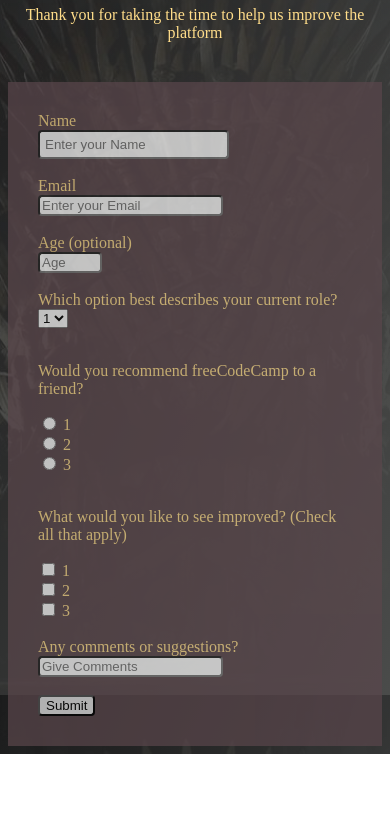
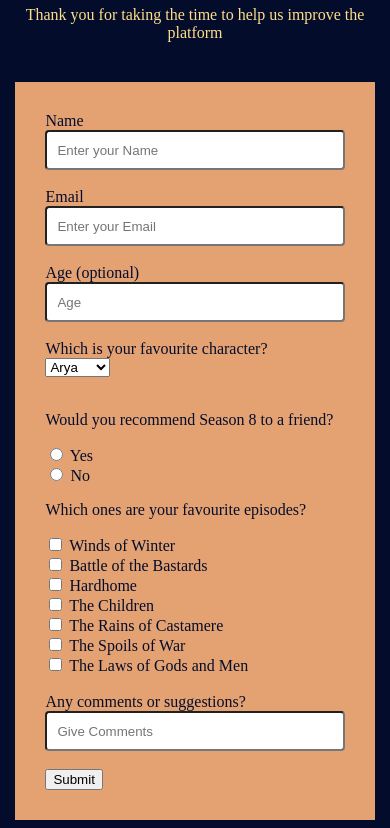
Before and after one commit to Suniti13/7Days7Websites, a plain HTML site: page FCC_SurveyForm/index.html in a window 390 px wide. Shown: the part 149-977 px from the top of the page. Before the commit the page ends 903 px from the top, so only its background shows below. Drawn offline with Linux system fonts and the light colour scheme.

Commit message:
w1 responsive

```diff
--- a/FCC_SurveyForm/index.html
+++ b/FCC_SurveyForm/index.html
@@ -10,38 +10,61 @@
   <body>
     <h1 id="title">Game of Thrones Survey Form</h1>
     <p id="description">Thank you for taking the time to help us improve the platform</p>
+    <!-- Form -->
     <form id="survey-form">
+      <!-- Name -->
       <label for="name" id="name-label" >Name</label>
       <br>
-      <input type="text" id="name" name="name" placeholder="Enter your Name" required><br><br>
+      <input type="text" id="name" name="name" placeholder="Enter your Name" required>
+      <br><br>
+      <!-- Email -->
       <label for="email" id="email-label">Email</label>
       <br>
-      <input type="email" id="email"  placeholder="Enter your Email" required><br><br>
+      <input type="email" id="email"  placeholder="Enter your Email" required>
+      <br><br>
+      <!-- Age -->
       <label for="number" id="number-label">Age <span>(optional)</span></label>
       <br>
-      <input type="number" id="number" min=0 max=100  placeholder="Age"><br><br>
-      <label for="dropdown" id="dropdown-label">Which option best describes your current role?</label>
+      <input type="number" id="number" min=0 max=100  placeholder="Age">
+      <br><br>
+      <!-- Dropdown -->
+      <label for="dropdown" id="dropdown-label">Which is your favourite character?</label>
+      <br>
       <select id="dropdown">
-        <option value="1">1</option>
-        <option>2</option>
+        <option value="Arya">Arya</option>
+        <option value="Sansa">Sansa</option>
+        <option value="Robb">Robb</option>
+        <option value="Bran">Bran</option>
+        <option value="Rickon">Rickon</option>
+        <option value="Eddard">Eddard</option>
+        <option value="Jon">Jon</option>
       </select><br><br>
-      <p>Would you recommend freeCodeCamp to a friend?</p>
-      <input type="radio" id="1" name="radio" value="">
-      <label for="1">1</label><br>
-      <input type="radio" id="2" name="radio" value="">
-      <label for="2">2</label><br>
-      <input type="radio" id="3" name="radio" value="">
-      <label for="3">3</label><br><br>
-      <p>What would you like to see improved? (Check all that apply)</p>
+      <!-- Radio -->
+      <p>Would you recommend Season 8 to a friend?</p>
+      <input type="radio" id="Yes" name="radio" value="Yes">
+      <label for="Yes">Yes</label><br>
+      <input type="radio" id="No" name="radio" value="No">
+      <label for="No">No</label><br>
+      <!-- Checkbox -->
+      <p>Which ones are your favourite episodes?</p>
       <input type="checkbox" id="1" name="radio" value="">
-      <label for="1">1</label><br>
+      <label for="1">Winds of Winter</label><br>
       <input type="checkbox" id="2" name="radio" value="">
-      <label for="2">2</label><br>
+      <label for="2">Battle of the Bastards</label><br>
       <input type="checkbox" id="3" name="radio" value="">
-      <label for="3">3</label><br><br>
-
+      <label for="3">Hardhome</label><br>
+      <input type="checkbox" id="4" name="radio" value="">
+      <label for="4">The Children</label><br>
+      <input type="checkbox" id="5" name="radio" value="">
+      <label for="5">The Rains of Castamere</label><br>
+      <input type="checkbox" id="6" name="radio" value="">
+      <label for="6">The Spoils of War</label><br>
+      <input type="checkbox" id="7" name="radio" value="">
+      <label for="7">The Laws of Gods and Men</label><br><br>
+      <!-- Comment -->
       <label for="comments" id="comments-label">Any comments or suggestions?</label>
       <input type="textarea" id="comments" name="comments" placeholder="Give Comments"><br><br>
+      <!-- Submit Button -->
       <input type="submit" value="Submit">
 
 
--- a/FCC_SurveyForm/main.css
+++ b/FCC_SurveyForm/main.css
@@ -1,42 +1,73 @@
 body {
-  background-image: linear-gradient(
-    115deg,
-    rgba(30.98, 31.76, 32.16, 0.8),
-    rgba(74.12, 75.29, 74.12, 1)
-    ),
-    url(./got.png) ;
+  background-image: url(./win-or-die.jpeg) ;
   background-repeat: no-repeat;
   background-attachment: fixed;
-  background-size: cover;
-  color: ffdd8a;
+  background-size: 100% 100%;
+  color: #ffdd8a;
 }
 
 #description {
   margin-bottom: 40px ;
-  text-align: center;
+  margin-left: 70px;
 }
 
 form {
-  margin: auto;
-  padding: 30px;
+  margin-left: 70px;
+  padding: 30px 30px 30px 30px;
 
-  max-width: 620px;
+  width: 45%;
+  /*max-width: 620px;*/
+
+  color: #030D2B;
+  background-color: #7D839B;
+  background-color: #E4A273;
+}
+
+@media(max-width:800px) {
+  body {
+    background-image: none;
+    background-color: #030D2B;
+  }
+  #description {
+    margin-left: auto;
+    text-align: center;
+  }
+  form {
+    margin: auto;
+    width: 70%
+  }
+
+}
+
+@media (max-width:600px) {
+  form {
+    width: 80%;
+  }
+}
 
 
-    background-color: #5b474c;
-    opacity: 0.7;
+input[type='text'],
+input[type='textarea'],
+input[type='email'],
+input[type='number'] {
+  padding: 10px;
+  width:100%;
+  height: 40px;
+  border-radius: 4px;
+  background-color: rgba(255,255,255,1);
+  opacity: 1;
   }
 
-input {
-    width:auto;
-    border-radius: 4px;
-  }
 
-input[type=text] {
-    padding: 5px 5px;
-  }
 
 #title {
   margin-top: 60px;
-  text-align: center;
+  margin-left: 70px;
 }
+
+@media (max-width: 800px) {
+  #title {
+    margin-left: auto;
+    text-align: center;
+  }
+}
```
Also changed, not shown: FCC_SurveyForm/win-or-die.jpeg (added).
